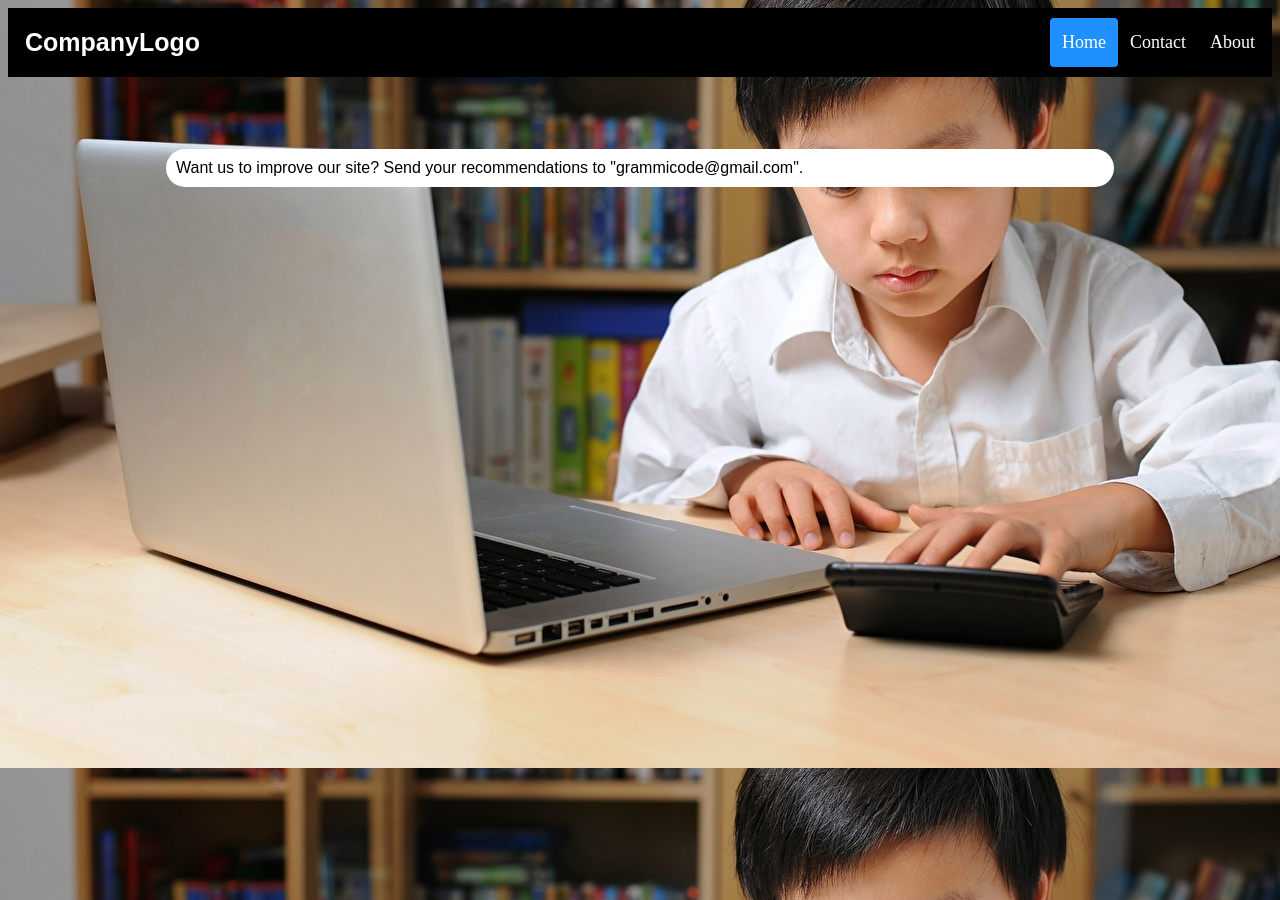
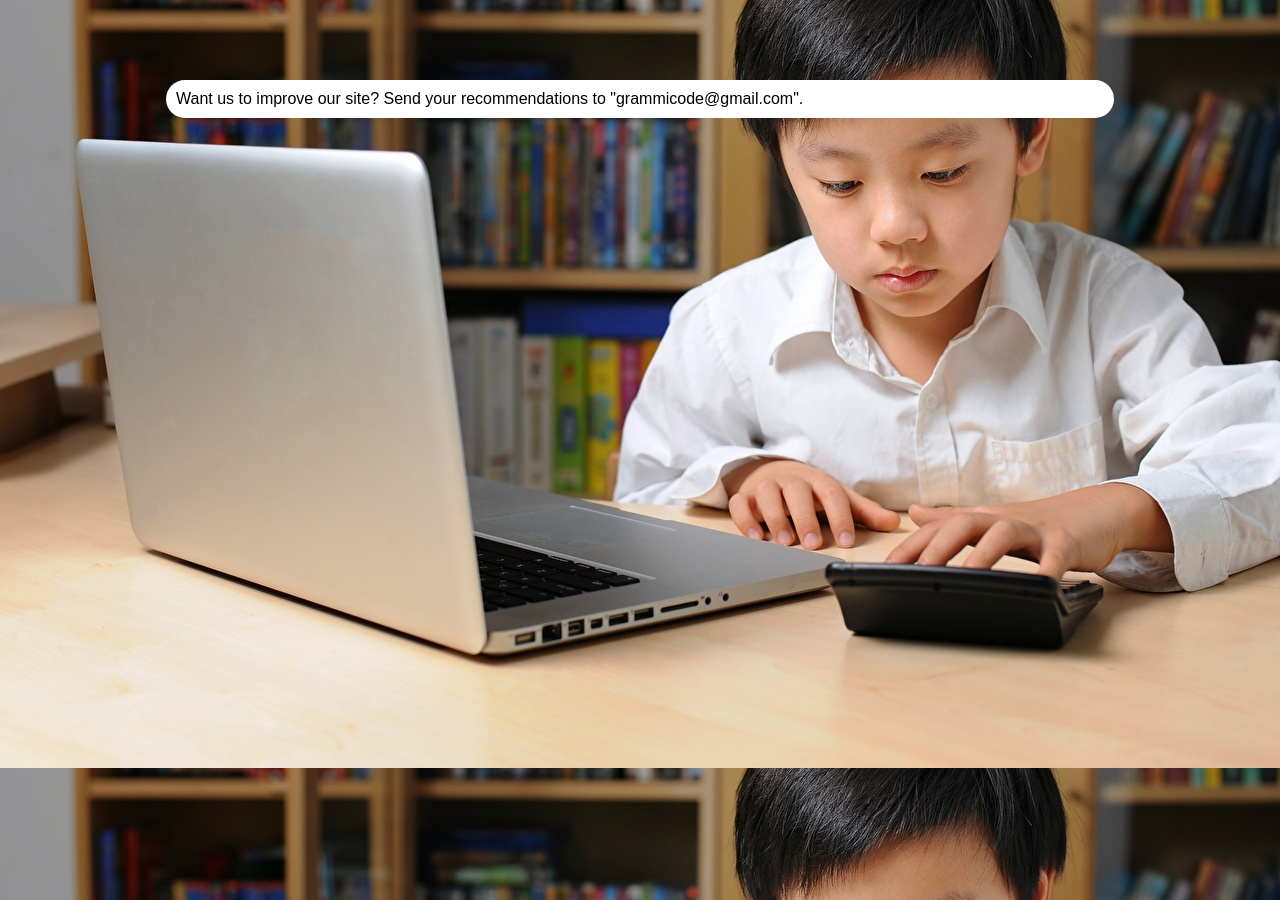
Before and after one commit to Grammicode-Software/grammisoft.github.io, a Jekyll site: the page improve.html, which Jekyll copies as it is, in a window 1280 px wide. Built offline with Jekyll 4.4.1, drawn with Linux system fonts in a browser that asks for light colours.

Commit message:
Update improve.html

```diff
--- a/improve.html
+++ b/improve.html
@@ -6,14 +6,7 @@
     <link href="style.css" type="text/css" rel="stylesheet">
   </head>
   <body>
-    <div class="header">
-      <a href="#default" class="logo">CompanyLogo</a>
-      <div class="header-right">
-        <a class="active" href="#home">Home</a>
-        <a href="#contact">Contact</a>
-        <a href="#about">About</a>
-      </div>
-    </div>
+
     <br>
     <br>
     <br>
```
